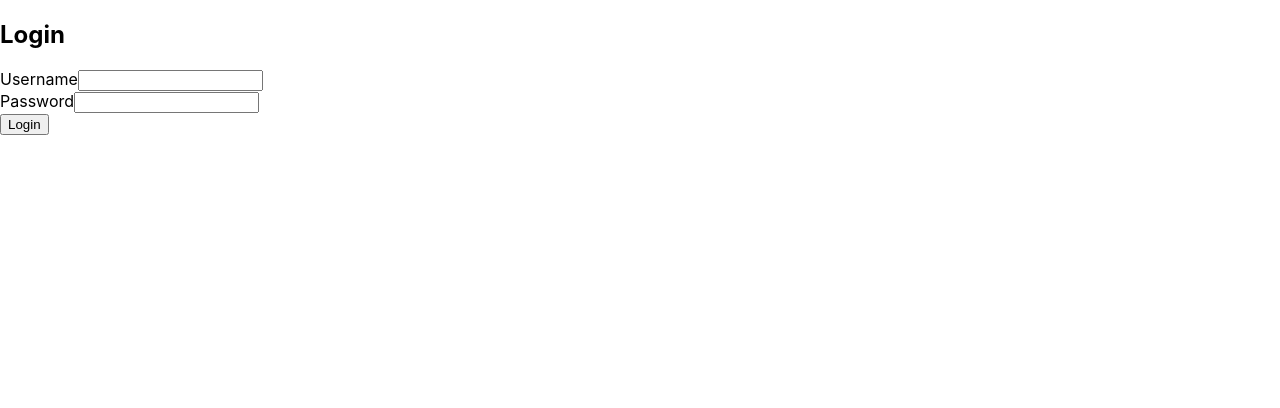
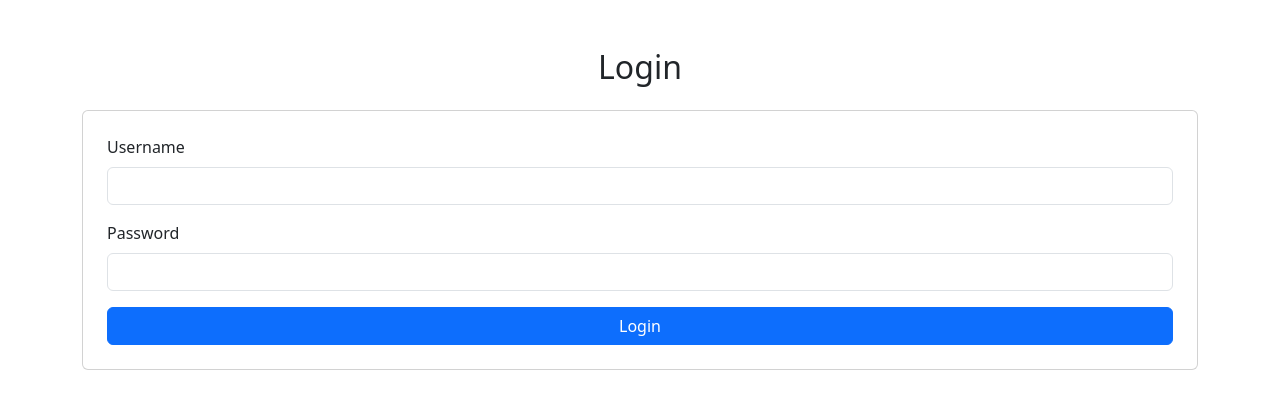
Before and after one commit to Talha-542/online_shop, a React (Create React App) app: page / in a window 1280 px wide. Shown: the top 408 px of the page. Built offline with nearby package versions, Linux system fonts and the light colour scheme.

Commit message:
home page with bootstrap

```diff
--- a/package.json
+++ b/package.json
@@ -8,6 +8,7 @@
     "@testing-library/react": "^13.4.0",
     "@testing-library/user-event": "^13.5.0",
     "axios": "^1.7.3",
+    "bootstrap": "^5.3.3",
     "react": "^18.3.1",
     "react-dom": "^18.3.1",
     "react-redux": "^9.1.2",
--- a/src/App.js
+++ b/src/App.js
@@ -1,13 +1,14 @@
 import React from 'react';
 import { useSelector } from 'react-redux';
 import Login from './Components/Login/Login';
+import Home from './Components/Home/Home';
 
 function App() {
   const isAuthenticated = useSelector((state) => state.auth.isAuthenticated);
 
   return (
     <div className="App">
-      {isAuthenticated ? <h1>Welcome Back!</h1> : <Login />}
+      {isAuthenticated ? <Home /> : <Login />}
     </div>
   );
 }
--- a/src/Components/Home/Home.js
+++ b/src/Components/Home/Home.js
@@ -0,0 +1,48 @@
+// src/components/home/Home.js
+
+import React from 'react';
+
+const Home = () => {
+  return (
+    <div>
+      <nav className="navbar navbar-expand-lg navbar-light bg-light">
+        <div className="container-fluid">
+          <a className="navbar-brand" href="#">E-commerce</a>
+          <button
+            className="navbar-toggler"
+            type="button"
+            data-bs-toggle="collapse"
+            data-bs-target="#navbarNav"
+            aria-controls="navbarNav"
+            aria-expanded="false"
+            aria-label="Toggle navigation"
+          >
+            <span className="navbar-toggler-icon"></span>
+          </button>
+          <div className="collapse navbar-collapse" id="navbarNav">
+            <ul className="navbar-nav ms-auto">
+              <li className="nav-item">
+                <a className="nav-link active" aria-current="page" href="#">Home</a>
+              </li>
+              <li className="nav-item">
+                <a className="nav-link" href="#">Features</a>
+              </li>
+              <li className="nav-item">
+                <a className="nav-link" href="#">Pricing</a>
+              </li>
+              <li className="nav-item">
+                <a className="nav-link" href="#">Logout</a>
+              </li>
+            </ul>
+          </div>
+        </div>
+      </nav>
+      <div className="container mt-5">
+        <h1>Welcome to the Home Page</h1>
+        <p>This is the main content area.</p>
+      </div>
+    </div>
+  );
+};
+
+export default Home;
--- a/src/Components/Login/Login.js
+++ b/src/Components/Login/Login.js
@@ -14,31 +14,39 @@ const Login = () => {
   };
 
   return (
-    <div>
-      <h2>Login</h2>
-      <form onSubmit={handleSubmit}>
-        <div>
-          <label>Username</label>
+    <div className="container mt-5">
+      <h2 className="text-center mb-4">Login</h2>
+      <form onSubmit={handleSubmit} className="card p-4">
+        <div className="mb-3">
+          <label className="form-label">Username</label>
           <input
             type="text"
+            className="form-control"
             value={username}
             onChange={(e) => setUsername(e.target.value)}
             required
           />
         </div>
-        <div>
-          <label>Password</label>
+        <div className="mb-3">
+          <label className="form-label">Password</label>
           <input
             type="password"
+            className="form-control"
             value={password}
             onChange={(e) => setPassword(e.target.value)}
             required
           />
         </div>
-        <button type="submit" disabled={status === 'loading'}>
+        <button
+          type="submit"
+          className="btn btn-primary w-100"
+          disabled={status === 'loading'}
+        >
           {status === 'loading' ? 'Logging in...' : 'Login'}
         </button>
-        {status === 'failed' && <p>Error: {error}</p>}
+        {status === 'failed' && (
+          <p className="text-danger mt-3">Error: {error}</p>
+        )}
       </form>
     </div>
   );
--- a/src/Redux/verifySlice.js
+++ b/src/Redux/verifySlice.js
@@ -2,11 +2,18 @@
 import { createSlice, createAsyncThunk } from '@reduxjs/toolkit';
 import axios from 'axios';
 
-// Define an async thunk for logging in
-export const login = createAsyncThunk('auth/login', async (credentials) => {
-  const response = await axios.post('https://fakestoreapi.com/auth/login', credentials);
-  return response.data;
-});
+// Async thunk for login
+export const login = createAsyncThunk(
+  'auth/login',
+  async (credentials, { rejectWithValue }) => {
+    try {
+      const response = await axios.post('https://fakestoreapi.com/auth/login', credentials);
+      return response.data;
+    } catch (error) {
+      return rejectWithValue(error.response.data || error.message);
+    }
+  }
+);
 
 const initialState = {
   user: null,
@@ -22,6 +29,8 @@ const authSlice = createSlice({
     logout: (state) => {
       state.user = null;
       state.isAuthenticated = false;
+      state.status = 'idle';
+      state.error = null;
     },
   },
   extraReducers: (builder) => {
@@ -36,7 +45,7 @@ const authSlice = createSlice({
       })
       .addCase(login.rejected, (state, action) => {
         state.status = 'failed';
-        state.error = action.error.message;
+        state.error = action.payload || action.error.message;
       });
   },
 });
--- a/src/index.js
+++ b/src/index.js
@@ -6,6 +6,7 @@ import App from './App';
 import { Provider } from 'react-redux';
 import { PersistGate } from 'redux-persist/integration/react';
 import { store, persistor } from './store';
+import 'bootstrap/dist/css/bootstrap.min.css';
 
 ReactDOM.render(
   <Provider store={store}>
```
Also changed, not shown: 1 other file (tests, documents, lock files or other folders).
